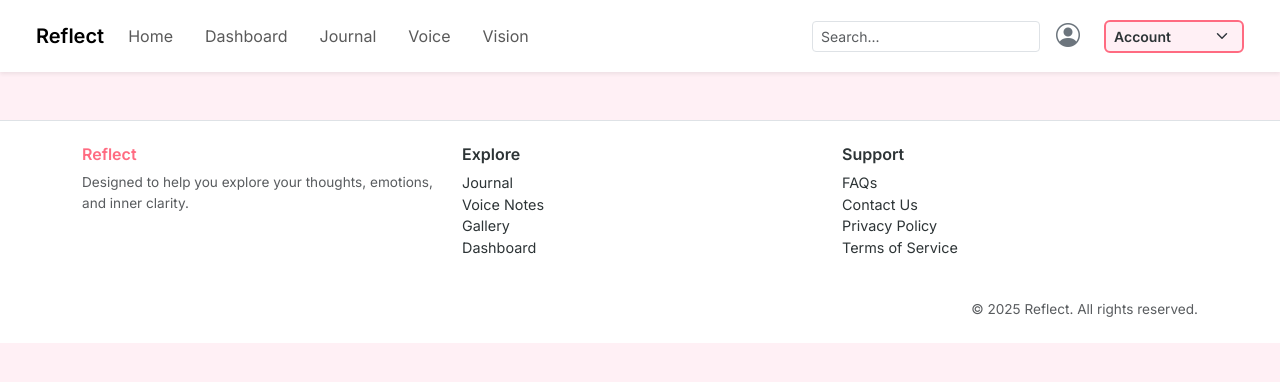
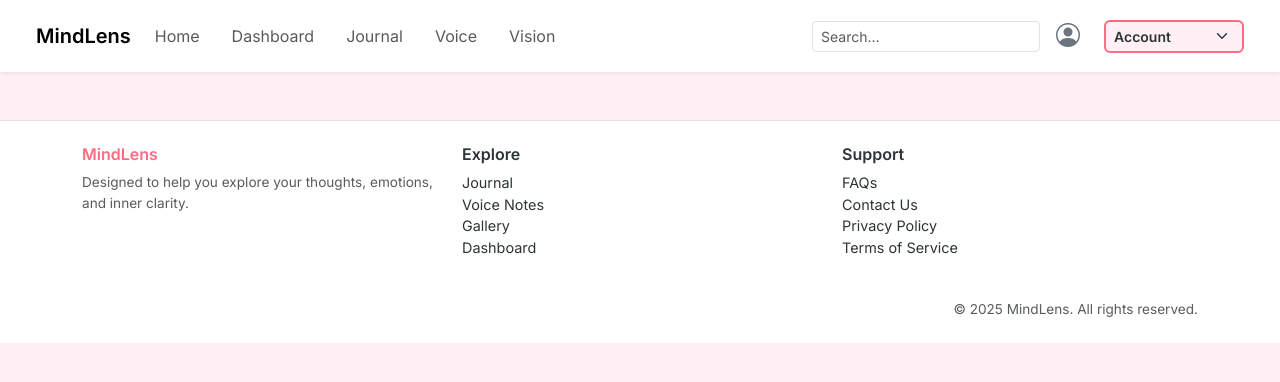
Before and after one commit to SheCodes-esprit/MindLens, a Django app: template templates/frontoffice/layouts/base.html in a window 1280 px wide. Shown: the top 382 px of the page. Run offline with Django 4.2, Linux system fonts and the light colour scheme; the template is opened without the code that fills it, so the values that code supplies are empty.

Commit message:
change app name

```diff
--- a/templates/frontoffice/partials/footer.html
+++ b/templates/frontoffice/partials/footer.html
@@ -1,13 +1,11 @@
 <footer class="footer bg-white border-top mt-5 py-4">
   <div class="container">
     <div class="row">
-      <!-- Branding & Mission -->
       <div class="col-md-4">
-        <h6 class="fw-bold text-accent">Reflect</h6>
+        <h6 class="fw-bold text-accent">MindLens</h6>
         <p class="small text-muted">Designed to help you explore your thoughts, emotions, and inner clarity.</p>
       </div>
 
-      <!-- Quick Links -->
       <div class="col-md-4">
         <h6 class="fw-semibold">Explore</h6>
         <ul class="list-unstyled">
@@ -18,7 +16,6 @@
         </ul>
       </div>
 
-      <!-- Support & Legal -->
       <div class="col-md-4">
         <h6 class="fw-semibold">Support</h6>
         <ul class="list-unstyled">
@@ -32,7 +29,7 @@
 
     <div class="row mt-4">
       <div class="col text-end">
-        <p class="small text-muted mb-0">© 2025 Reflect. All rights reserved.</p>
+        <p class="small text-muted mb-0">© 2025 MindLens. All rights reserved.</p>
       </div>
     </div>
   </div>
--- a/templates/frontoffice/partials/navbar.html
+++ b/templates/frontoffice/partials/navbar.html
@@ -1,6 +1,6 @@
 <nav class="navbar navbar-expand-lg bg-white shadow-sm px-4 py-3 sticky-top">
   <div class="container-fluid">
-    <a class="navbar-brand fw-bold" href="">Reflect</a>
+    <a class="navbar-brand fw-bold" href="">MindLens</a>
     <div class="collapse navbar-collapse">
       <ul class="navbar-nav me-auto mb-2 mb-lg-0 gap-3">
         <li class="nav-item"><a class="nav-link" href="">Home</a></li>
```
